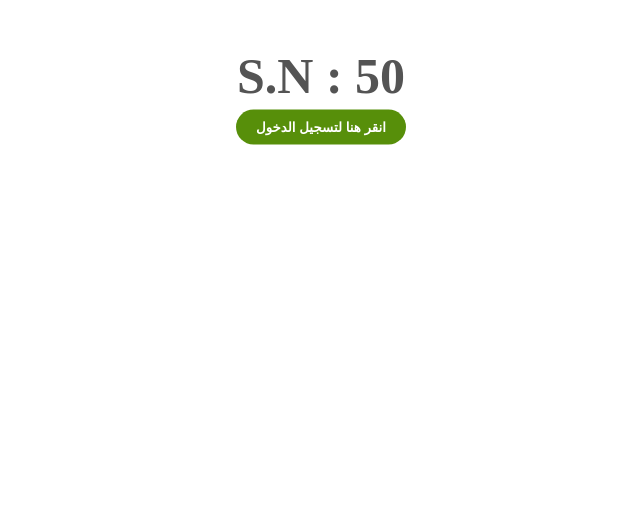
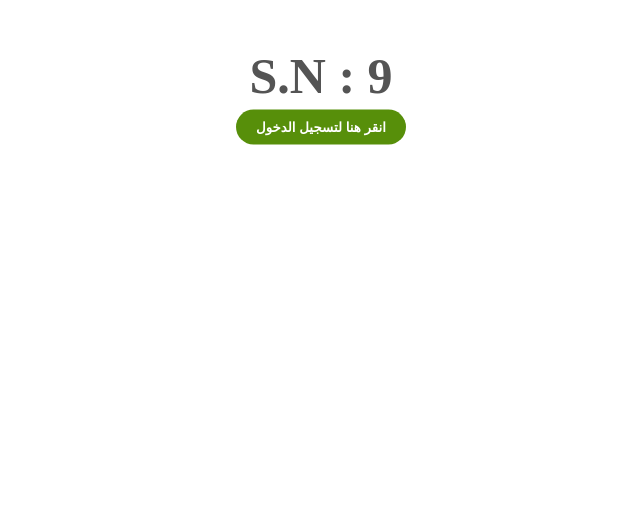
Before and after one commit to ALEmadTransport/account_9, a plain HTML site: page index.html in a window 1280 px wide. Shown: the part 273-800 px from the top of the page, without its empty margins (319-959 px from the left). Drawn offline with Linux system fonts and the light colour scheme.

Commit message:
Update index.html

```diff
--- a/index.html
+++ b/index.html
@@ -49,7 +49,7 @@
 
 <body>
     <img src="background.png" alt="">
-    <span class="sn-label">S.N : 50</span>
+    <span class="sn-label">S.N : 9</span>
     <br>
     <br>
     <br>
```
